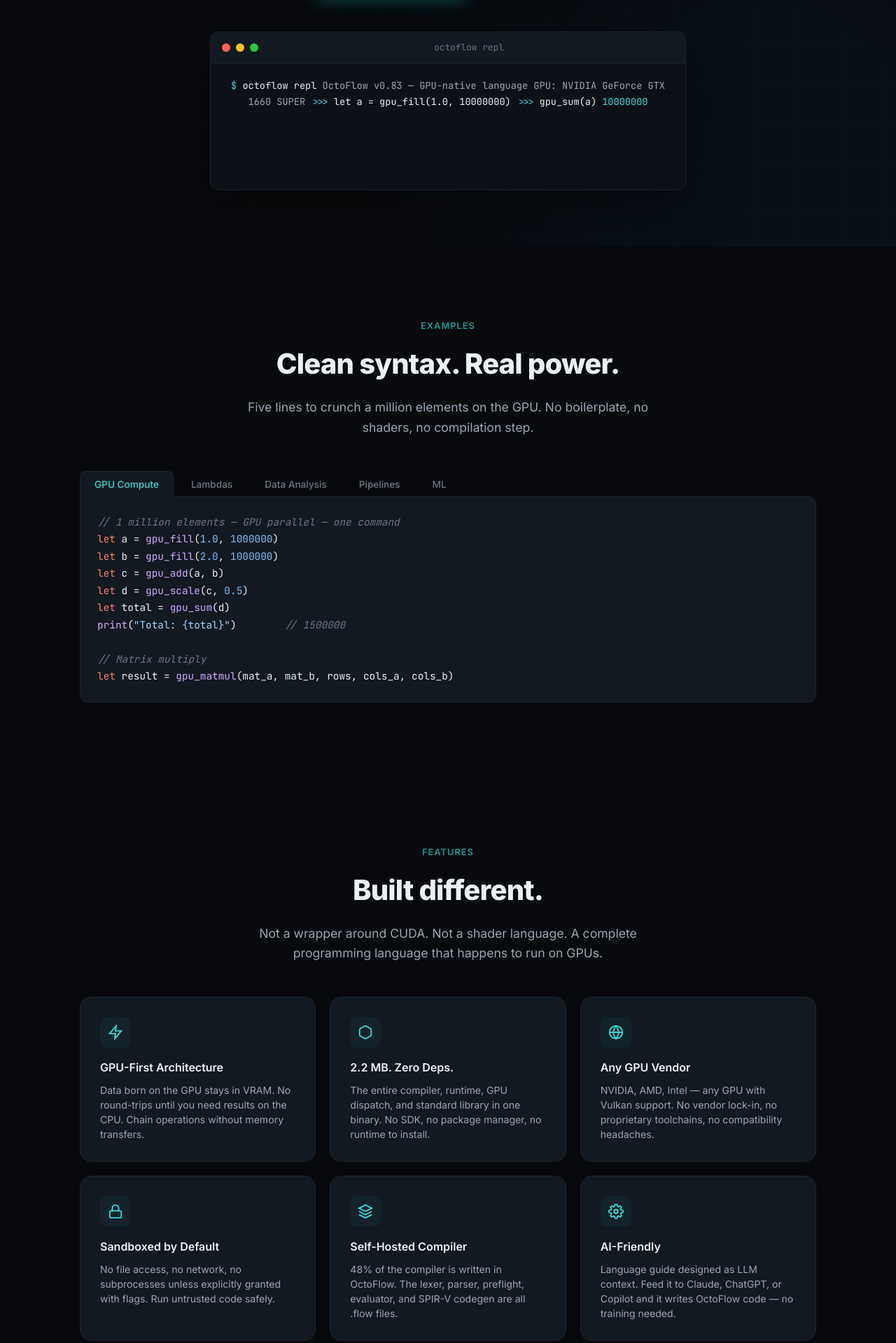
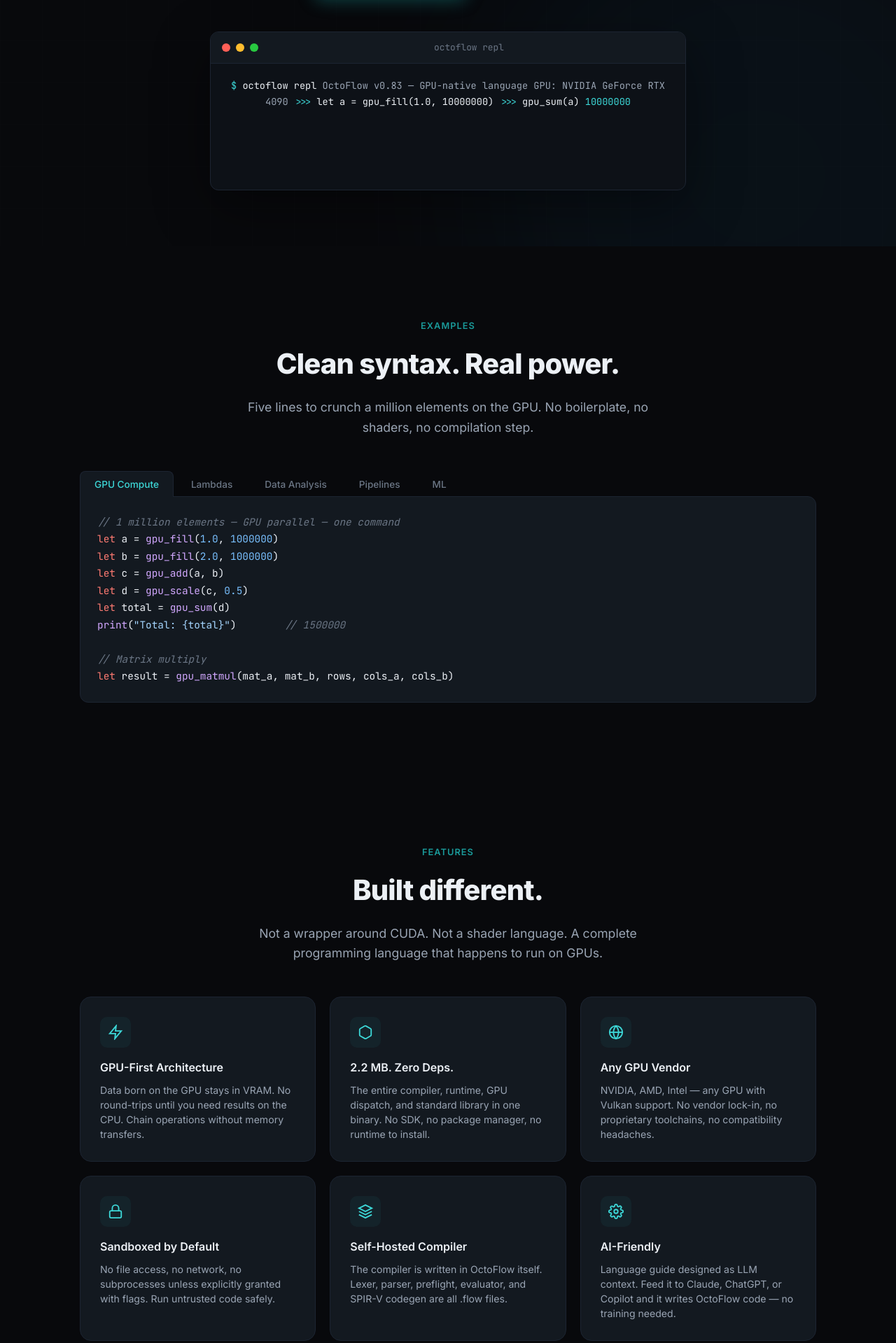
Before and after one commit to octoflow-lang/octoflow, a plain HTML site: page index.html in a window 1280 px wide. Shown: the part 783-2702 px from the top of the page at 70% size. Drawn offline with Linux system fonts and the light colour scheme.

Commit message:
Remove compiler percentage, use RTX 4090 in terminal demo

```diff
--- a/index.html
+++ b/index.html
@@ -678,7 +678,7 @@
         <svg viewBox="0 0 24 24" fill="none" stroke="currentColor" stroke-width="2"><path d="M12 2L2 7l10 5 10-5-10-5z"/><path d="M2 17l10 5 10-5"/><path d="M2 12l10 5 10-5"/></svg>
       </div>
       <h3>Self-Hosted Compiler</h3>
-      <p>48% of the compiler is written in OctoFlow. The lexer, parser, preflight, evaluator, and SPIR-V codegen are all .flow files.</p>
+      <p>The compiler is written in OctoFlow itself. Lexer, parser, preflight, evaluator, and SPIR-V codegen are all .flow files.</p>
     </div>
     <div class="feature-card">
       <div class="icon-wrap">
@@ -825,7 +825,7 @@
   { type: 'prompt', text: '$ ', delay: 400 },
   { type: 'cmd', text: 'octoflow repl', delay: 60 },
   { type: 'output', text: '\nOctoFlow v0.83 \u2014 GPU-native language', delay: 0 },
-  { type: 'output', text: '\nGPU: NVIDIA GeForce GTX 1660 SUPER\n', delay: 0 },
+  { type: 'output', text: '\nGPU: NVIDIA GeForce RTX 4090\n', delay: 0 },
   { type: 'prompt', text: '\n>>> ', delay: 600 },
   { type: 'cmd', text: 'let a = gpu_fill(1.0, 10000000)', delay: 40 },
   { type: 'prompt', text: '\n>>> ', delay: 400 },
```
